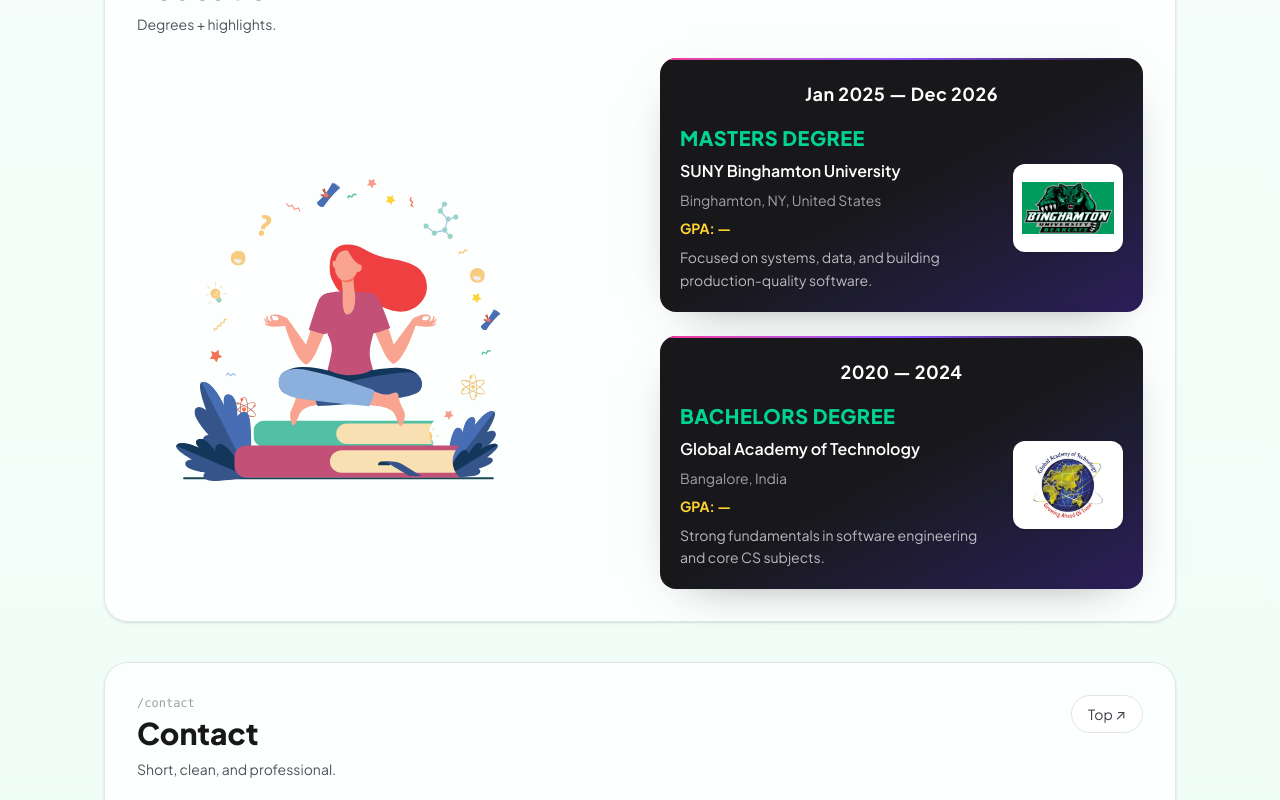
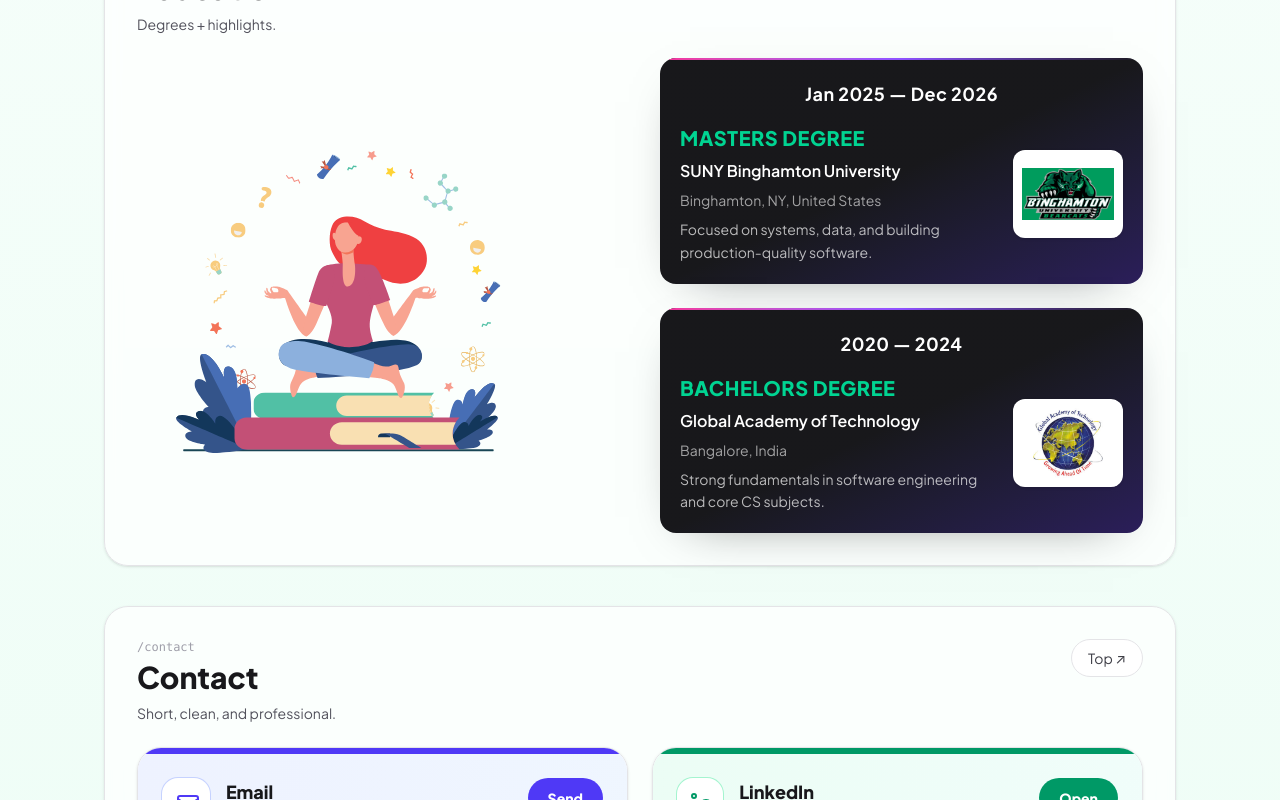
Before and after one commit to rishika-shivanna/portfolio-fullstack, a React (Vite) app in the folder client/: page / in a window 1280 px wide. Shown: the part 5100-5900 px from the top of the page. Built offline with nearby package versions, Linux system fonts and the light colour scheme.

Commit message:
Add complete project structure

```diff
--- a/client/src/pages/Education.jsx
+++ b/client/src/pages/Education.jsx
@@ -52,11 +52,7 @@
               {item.location}
             </div>
 
-            {item.gpa ? (
-              <div className="text-amber-300 font-bold text-xs md:text-sm">
-                GPA: {item.gpa}
-              </div>
-            ) : null}
+
 
             {item.note ? (
               <div className="text-white/70 text-xs md:text-sm leading-relaxed max-w-[48ch]">
@@ -98,7 +94,7 @@
         level: "MASTERS",
         school: "SUNY Binghamton University",
         location: "Binghamton, NY, United States",
-        gpa: "—", // ✅ put actual GPA if you want
+
         note: "Focused on systems, data, and building production-quality software.",
         logo: "/logos/binghamton.jpg",
       },
@@ -108,7 +104,7 @@
         level: "BACHELORS",
         school: "Global Academy of Technology",
         location: "Bangalore, India",
-        gpa: "—", // ✅ put actual CGPA if you want
+
         note: "Strong fundamentals in software engineering and core CS subjects.",
         logo: "/logos/gat.jpeg",
       },
```
